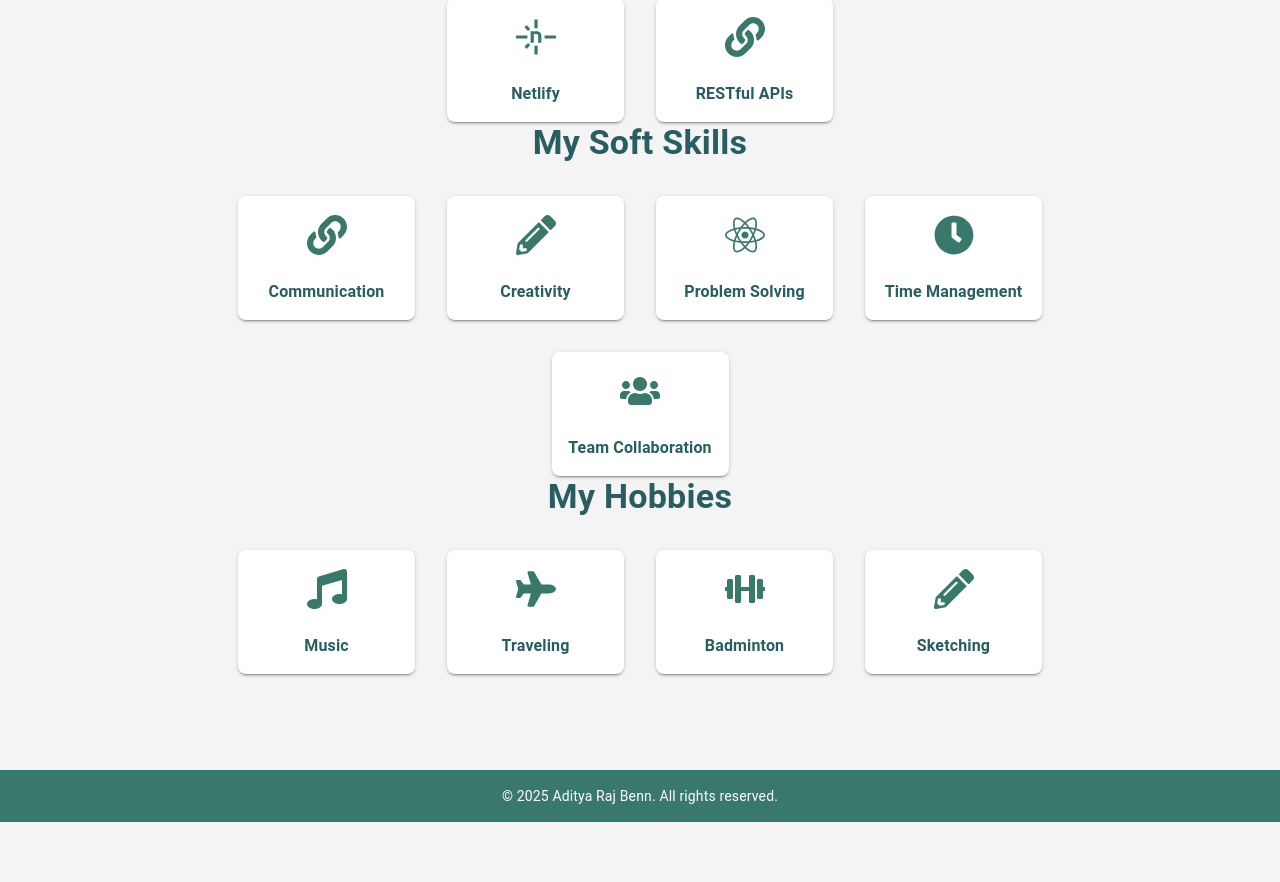
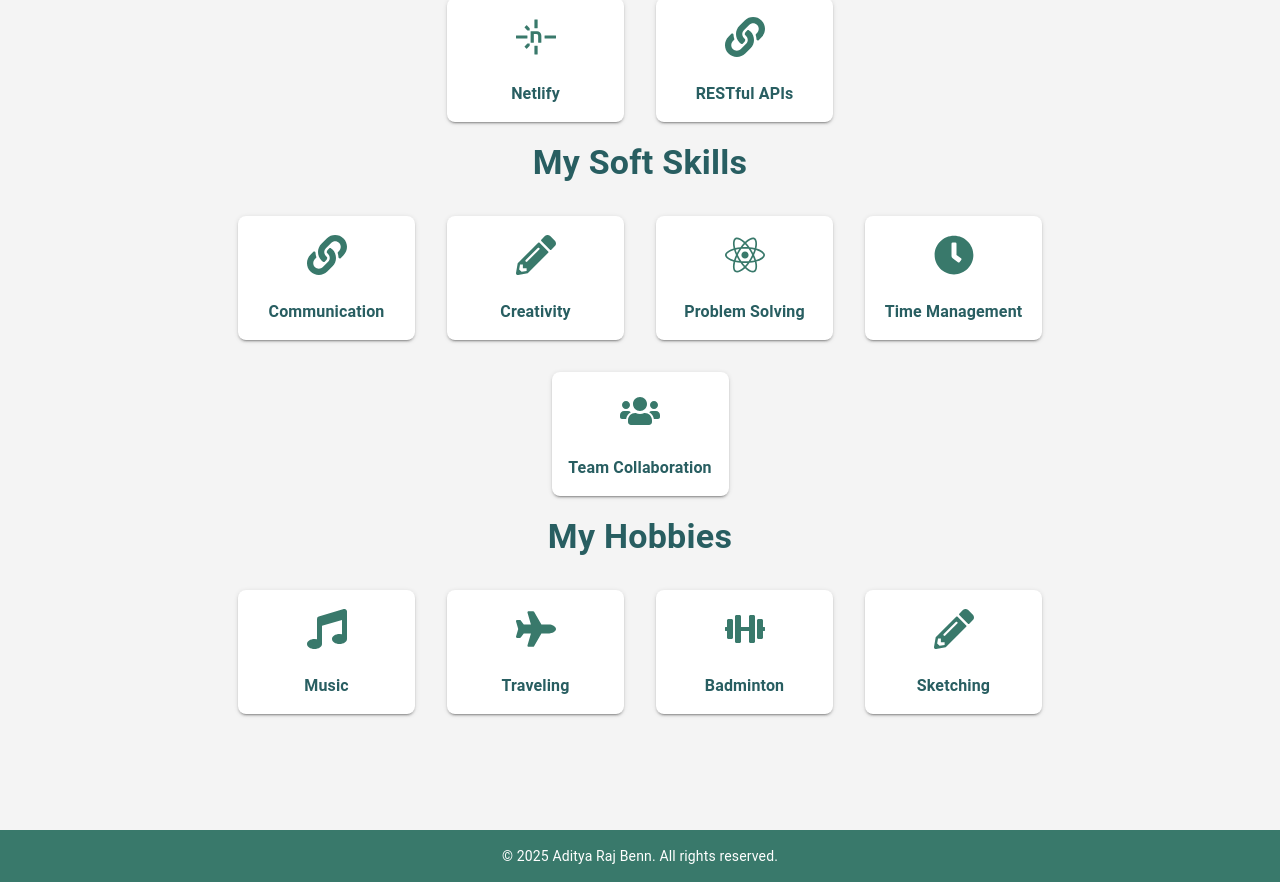
Before and after one commit to adityarajbenn/thePortfolio, a React (Create React App) app in the folder portfolio-ftd/: page /skills in a window 1280 px wide. Shown: the part 844-1726 px from the top of the page. Before the commit the page ends 1666 px from the top, so only its background shows below. Built offline with nearby package versions, Linux system fonts and the light colour scheme; the HTML template or start-up script is replaced by a standard one.

Commit message:
fixing the margin to look better

```diff
--- a/portfolio-ftd/src/pages/Skills.js
+++ b/portfolio-ftd/src/pages/Skills.js
@@ -86,7 +86,7 @@ const Skills = () => {
       >
         {title}
       </Typography>
-      <Grid container spacing={4} justifyContent="center">
+      <Grid container spacing={4} justifyContent="center" marginBottom='20px'>
         {items.map((item, index) => (
           <Grid
             item
```
